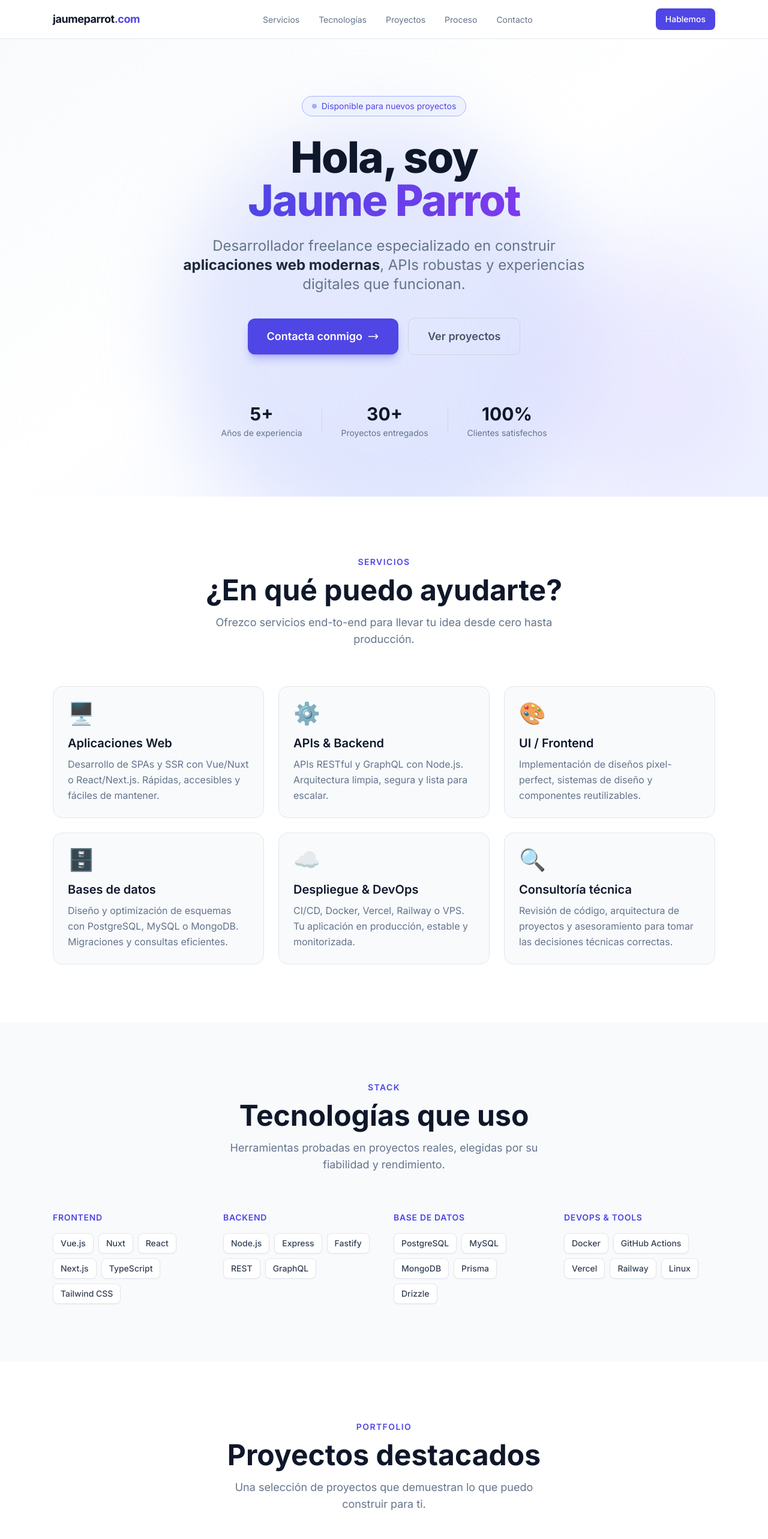
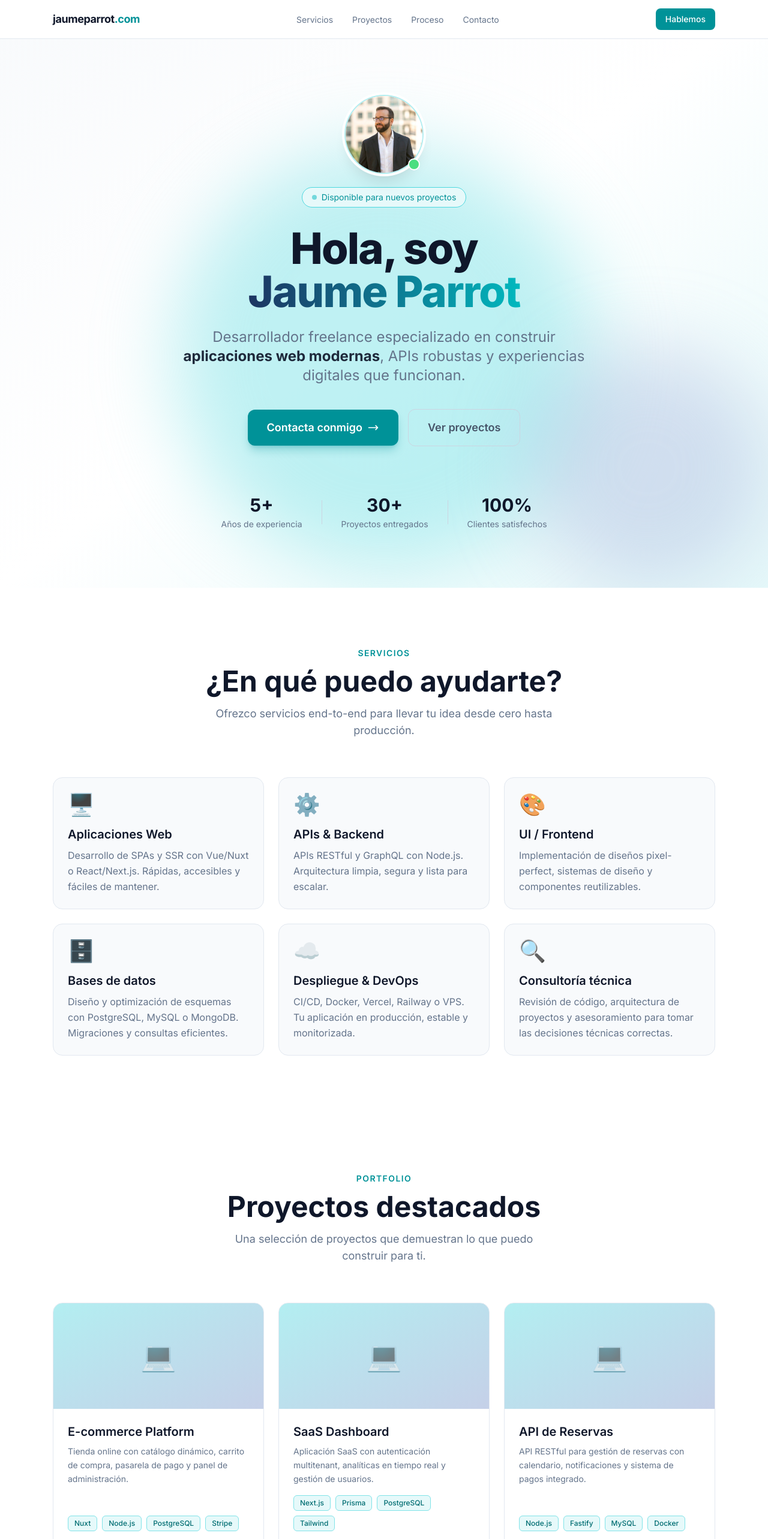
Before and after one commit to paaldigital/jaumeparrot-web, a Nuxt app: page / in a window 1280 px wide. Shown: the top 2566 px of the page at 60% size. Built offline with nearby package versions, Linux system fonts and the light colour scheme.

Commit message:
cambio diseño

```diff
--- a/app/components/AppContact.vue
+++ b/app/components/AppContact.vue
@@ -15,7 +15,7 @@ async function handleSubmit() {
   <section id="contacto" class="bg-white py-24">
     <div class="max-w-3xl mx-auto px-6">
       <div class="text-center mb-12">
-        <span class="text-indigo-600 text-sm font-semibold uppercase tracking-widest">Contacto</span>
+        <span class="text-brand-600 text-sm font-semibold uppercase tracking-widest">Contacto</span>
         <h2 class="mt-3 text-4xl md:text-5xl font-bold text-slate-900">Hablemos de tu proyecto</h2>
         <p class="mt-4 text-slate-500 text-lg">
           Cuéntame qué necesitas y te respondo en menos de 24 h.
@@ -25,7 +25,7 @@ async function handleSubmit() {
       <!-- Success state -->
       <div
         v-if="submitted"
-        class="rounded-2xl bg-indigo-50 border border-indigo-200 p-10 text-center"
+        class="rounded-2xl bg-brand-50 border border-brand-200 p-10 text-center"
       >
         <span class="text-5xl block mb-4">✅</span>
         <h3 class="text-slate-900 font-semibold text-xl mb-2">¡Mensaje recibido!</h3>
@@ -47,7 +47,7 @@ async function handleSubmit() {
               type="text"
               required
               placeholder="Tu nombre"
-              class="w-full rounded-lg bg-white border border-slate-300 focus:border-indigo-500 focus:ring-1 focus:ring-indigo-500 text-slate-900 placeholder-slate-400 px-4 py-3 text-sm outline-none transition"
+              class="w-full rounded-lg bg-white border border-slate-300 focus:border-brand-500 focus:ring-1 focus:ring-brand-500 text-slate-900 placeholder-slate-400 px-4 py-3 text-sm outline-none transition"
             />
           </div>
           <div>
@@ -58,7 +58,7 @@ async function handleSubmit() {
               type="email"
               required
               placeholder="tu@email.com"
-              class="w-full rounded-lg bg-white border border-slate-300 focus:border-indigo-500 focus:ring-1 focus:ring-indigo-500 text-slate-900 placeholder-slate-400 px-4 py-3 text-sm outline-none transition"
+              class="w-full rounded-lg bg-white border border-slate-300 focus:border-brand-500 focus:ring-1 focus:ring-brand-500 text-slate-900 placeholder-slate-400 px-4 py-3 text-sm outline-none transition"
             />
           </div>
         </div>
@@ -71,13 +71,13 @@ async function handleSubmit() {
             rows="5"
             required
             placeholder="Cuéntame sobre tu proyecto, presupuesto aproximado y plazos..."
-            class="w-full rounded-lg bg-white border border-slate-300 focus:border-indigo-500 focus:ring-1 focus:ring-indigo-500 text-slate-900 placeholder-slate-400 px-4 py-3 text-sm outline-none transition resize-none"
+            class="w-full rounded-lg bg-white border border-slate-300 focus:border-brand-500 focus:ring-1 focus:ring-brand-500 text-slate-900 placeholder-slate-400 px-4 py-3 text-sm outline-none transition resize-none"
           />
         </div>
 
         <button
           type="submit"
-          class="w-full inline-flex items-center justify-center gap-2 px-6 py-4 rounded-xl bg-indigo-600 hover:bg-indigo-700 text-white font-semibold text-base transition-colors duration-200 shadow-lg shadow-indigo-600/20"
+          class="w-full inline-flex items-center justify-center gap-2 px-6 py-4 rounded-xl bg-brand-600 hover:bg-brand-700 text-white font-semibold text-base transition-colors duration-200 shadow-lg shadow-brand-600/20"
         >
           Enviar mensaje
           <svg class="w-5 h-5" fill="none" stroke="currentColor" viewBox="0 0 24 24">
@@ -87,13 +87,13 @@ async function handleSubmit() {
       </form>
 
       <div class="mt-8 flex flex-wrap justify-center gap-6 text-slate-400 text-sm">
-        <a href="mailto:hola@jaumeparrot.com" class="hover:text-indigo-400 transition-colors">
+        <a href="mailto:hola@jaumeparrot.com" class="hover:text-brand-400 transition-colors">
           hola@jaumeparrot.com
         </a>
-        <a href="https://github.com/jaumeparrot" target="_blank" rel="noopener" class="hover:text-indigo-400 transition-colors">
+        <a href="https://github.com/jaumeparrot" target="_blank" rel="noopener" class="hover:text-brand-400 transition-colors">
           GitHub
         </a>
-        <a href="https://linkedin.com/in/jaumeparrot" target="_blank" rel="noopener" class="hover:text-indigo-400 transition-colors">
+        <a href="https://linkedin.com/in/jaumeparrot" target="_blank" rel="noopener" class="hover:text-brand-400 transition-colors">
           LinkedIn
         </a>
       </div>
--- a/app/components/AppFooter.vue
+++ b/app/components/AppFooter.vue
@@ -2,7 +2,7 @@
   <footer class="bg-slate-50 border-t border-slate-200 py-8">
     <div class="max-w-6xl mx-auto px-6 flex flex-col sm:flex-row items-center justify-between gap-4 text-slate-400 text-sm">
       <span>© {{ new Date().getFullYear() }} Jaume Parrot. Todos los derechos reservados.</span>
-      <span>Hecho con ❤️ usando <a href="https://nuxt.com" target="_blank" rel="noopener" class="hover:text-indigo-400 transition-colors">Nuxt</a> & Tailwind CSS</span>
+      <span>Hecho con ❤️ usando <a href="https://nuxt.com" target="_blank" rel="noopener" class="hover:text-brand-400 transition-colors">Nuxt</a> & Tailwind CSS</span>
     </div>
   </footer>
 </template>
--- a/app/components/AppHero.vue
+++ b/app/components/AppHero.vue
@@ -1,20 +1,32 @@
 <template>
-  <section class="relative min-h-screen flex items-center justify-center overflow-hidden bg-gradient-to-br from-slate-50 via-white to-indigo-50 pt-16">
+  <section class="relative min-h-screen flex items-center justify-center overflow-hidden bg-gradient-to-br from-slate-50 via-white to-brand-50 pt-16">
     <!-- Gradient background -->
     <div class="absolute inset-0 pointer-events-none">
-      <div class="absolute top-1/4 left-1/2 -translate-x-1/2 w-[700px] h-[700px] bg-indigo-200/50 rounded-full blur-3xl" />
-      <div class="absolute bottom-0 right-0 w-[400px] h-[400px] bg-violet-200/40 rounded-full blur-3xl" />
+      <div class="absolute top-1/4 left-1/2 -translate-x-1/2 w-[700px] h-[700px] bg-brand-200/50 rounded-full blur-3xl" />
+      <div class="absolute bottom-0 right-0 w-[400px] h-[400px] bg-navy-200/40 rounded-full blur-3xl" />
     </div>
 
-    <div class="relative max-w-4xl mx-auto px-6 py-24 text-center">
-      <span class="inline-flex items-center gap-2 px-4 py-1.5 rounded-full border border-indigo-300 bg-indigo-50 text-indigo-600 text-sm mb-8">
-        <span class="w-2 h-2 rounded-full bg-indigo-500 animate-pulse" />
-        Disponible para nuevos proyectos
-      </span>
+    <div class="relative max-w-5xl mx-auto px-6 py-24">
+      <!-- Photo + badge -->
+      <div class="flex flex-col items-center mb-8">
+        <div class="relative mb-6">
+          <img
+            src="/jaume.jpg"
+            alt="Jaume Parrot"
+            class="w-32 h-32 rounded-full object-cover shadow-xl ring-4 ring-white ring-offset-2 ring-offset-brand-100"
+          />
+          <span class="absolute bottom-1 right-1 w-5 h-5 rounded-full bg-green-400 border-2 border-white" title="Disponible" />
+        </div>
+        <span class="inline-flex items-center gap-2 px-4 py-1.5 rounded-full border border-brand-300 bg-brand-50 text-brand-600 text-sm">
+          <span class="w-2 h-2 rounded-full bg-brand-500 animate-pulse" />
+          Disponible para nuevos proyectos
+        </span>
+      </div>
 
+      <div class="text-center">
       <h1 class="text-5xl md:text-7xl font-extrabold text-slate-900 leading-tight tracking-tight mb-6">
         Hola, soy<br />
-        <span class="text-transparent bg-clip-text bg-gradient-to-r from-indigo-600 to-violet-600">
+        <span class="text-transparent bg-clip-text bg-gradient-to-r from-navy-500 to-brand-500">
           Jaume Parrot
         </span>
       </h1>
@@ -28,7 +40,7 @@
       <div class="flex flex-col sm:flex-row items-center justify-center gap-4">
         <a
           href="#contacto"
-          class="w-full sm:w-auto inline-flex items-center justify-center gap-2 px-8 py-4 rounded-xl bg-indigo-600 hover:bg-indigo-500 text-white font-semibold text-lg transition-colors duration-200 shadow-lg shadow-indigo-600/30"
+          class="w-full sm:w-auto inline-flex items-center justify-center gap-2 px-8 py-4 rounded-xl bg-brand-600 hover:bg-brand-500 text-white font-semibold text-lg transition-colors duration-200 shadow-lg shadow-brand-600/30"
         >
           Contacta conmigo
           <svg class="w-5 h-5" fill="none" stroke="currentColor" viewBox="0 0 24 24">
@@ -41,6 +53,7 @@
         >
           Ver proyectos
         </a>
+      </div>
       </div>
 
       <div class="mt-20 flex flex-wrap items-center justify-center gap-8 text-slate-500 text-sm">
--- a/app/components/AppNav.vue
+++ b/app/components/AppNav.vue
@@ -1,7 +1,6 @@
 <script setup lang="ts">
 const links = [
   { label: 'Servicios', href: '#servicios' },
-  { label: 'Tecnologías', href: '#tecnologias' },
   { label: 'Proyectos', href: '#proyectos' },
   { label: 'Proceso', href: '#proceso' },
   { label: 'Contacto', href: '#contacto' },
@@ -14,7 +13,7 @@ const isMenuOpen = ref(false)
   <header class="fixed top-0 inset-x-0 z-50 bg-white/90 backdrop-blur-md border-b border-slate-200">
     <nav class="max-w-6xl mx-auto px-6 h-16 flex items-center justify-between">
       <a href="#" class="text-slate-900 font-bold text-lg tracking-tight">
-        jaumeparrot<span class="text-indigo-600">.com</span>
+        jaumeparrot<span class="text-brand-600">.com</span>
       </a>
 
       <!-- Desktop links -->
@@ -29,7 +28,7 @@ const isMenuOpen = ref(false)
 
       <a
         href="#contacto"
-        class="hidden md:inline-flex items-center px-4 py-2 rounded-lg bg-indigo-600 hover:bg-indigo-700 text-white text-sm font-medium transition-colors duration-200"
+        class="hidden md:inline-flex items-center px-4 py-2 rounded-lg bg-brand-600 hover:bg-brand-700 text-white text-sm font-medium transition-colors duration-200"
       >
         Hablemos
       </a>
@@ -60,7 +59,7 @@ const isMenuOpen = ref(false)
       >{{ link.label }}</a>
       <a
         href="#contacto"
-        class="mt-2 inline-flex justify-center px-4 py-2 rounded-lg bg-indigo-600 hover:bg-indigo-500 text-white text-sm font-medium"
+        class="mt-2 inline-flex justify-center px-4 py-2 rounded-lg bg-brand-600 hover:bg-brand-500 text-white text-sm font-medium"
         @click="isMenuOpen = false"
       >Hablemos</a>
     </div>
--- a/app/components/AppProcess.vue
+++ b/app/components/AppProcess.vue
@@ -27,7 +27,7 @@ const steps = [
   <section id="proceso" class="bg-slate-50 py-24">
     <div class="max-w-6xl mx-auto px-6">
       <div class="text-center mb-16">
-        <span class="text-indigo-600 text-sm font-semibold uppercase tracking-widest">Proceso</span>
+        <span class="text-brand-600 text-sm font-semibold uppercase tracking-widest">Proceso</span>
         <h2 class="mt-3 text-4xl md:text-5xl font-bold text-slate-900">¿Cómo trabajo?</h2>
         <p class="mt-4 text-slate-500 text-lg max-w-xl mx-auto">
           Un proceso transparente para que sepas exactamente qué esperar en cada fase.
--- a/app/components/AppProjects.vue
+++ b/app/components/AppProjects.vue
@@ -25,7 +25,7 @@ const projects = [
   <section id="proyectos" class="bg-white py-24">
     <div class="max-w-6xl mx-auto px-6">
       <div class="text-center mb-16">
-        <span class="text-indigo-600 text-sm font-semibold uppercase tracking-widest">Portfolio</span>
+        <span class="text-brand-600 text-sm font-semibold uppercase tracking-widest">Portfolio</span>
         <h2 class="mt-3 text-4xl md:text-5xl font-bold text-slate-900">Proyectos destacados</h2>
         <p class="mt-4 text-slate-500 text-lg max-w-xl mx-auto">
           Una selección de proyectos que demuestran lo que puedo construir para ti.
@@ -36,10 +36,10 @@ const projects = [
         <article
           v-for="project in projects"
           :key="project.title"
-          class="group flex flex-col rounded-2xl bg-white border border-slate-200 hover:border-indigo-300 hover:shadow-lg overflow-hidden transition-all duration-300"
+          class="group flex flex-col rounded-2xl bg-white border border-slate-200 hover:border-brand-300 hover:shadow-lg overflow-hidden transition-all duration-300"
         >
           <!-- Placeholder image -->
-          <div class="h-44 bg-gradient-to-br from-indigo-100 to-violet-100 flex items-center justify-center">
+          <div class="h-44 bg-gradient-to-br from-brand-100 to-navy-100 flex items-center justify-center">
             <span class="text-5xl opacity-60">💻</span>
           </div>
 
@@ -51,13 +51,13 @@ const projects = [
               <span
                 v-for="tag in project.stack"
                 :key="tag"
-                class="px-2.5 py-1 rounded-md bg-indigo-50 border border-indigo-200 text-indigo-700 text-xs font-medium"
+                class="px-2.5 py-1 rounded-md bg-brand-50 border border-brand-200 text-brand-700 text-xs font-medium"
               >{{ tag }}</span>
             </div>
 
             <a
               :href="project.url"
-              class="inline-flex items-center gap-1.5 text-sm text-indigo-600 hover:text-indigo-800 font-medium transition-colors"
+              class="inline-flex items-center gap-1.5 text-sm text-brand-600 hover:text-brand-700 font-medium transition-colors"
             >
               Ver proyecto
               <svg class="w-4 h-4" fill="none" stroke="currentColor" viewBox="0 0 24 24">
--- a/app/components/AppServices.vue
+++ b/app/components/AppServices.vue
@@ -37,7 +37,7 @@ const services = [
   <section id="servicios" class="bg-white py-24">
     <div class="max-w-6xl mx-auto px-6">
       <div class="text-center mb-16">
-        <span class="text-indigo-600 text-sm font-semibold uppercase tracking-widest">Servicios</span>
+        <span class="text-brand-600 text-sm font-semibold uppercase tracking-widest">Servicios</span>
         <h2 class="mt-3 text-4xl md:text-5xl font-bold text-slate-900">¿En qué puedo ayudarte?</h2>
         <p class="mt-4 text-slate-500 text-lg max-w-xl mx-auto">
           Ofrezco servicios end-to-end para llevar tu idea desde cero hasta producción.
@@ -48,7 +48,7 @@ const services = [
         <div
           v-for="service in services"
           :key="service.title"
-          class="group p-6 rounded-2xl bg-slate-50 border border-slate-200 hover:border-indigo-300 hover:bg-white hover:shadow-md transition-all duration-300"
+          class="group p-6 rounded-2xl bg-slate-50 border border-slate-200 hover:border-brand-300 hover:bg-white hover:shadow-md transition-all duration-300"
         >
           <span class="text-4xl mb-4 block">{{ service.icon }}</span>
           <h3 class="text-slate-900 font-semibold text-xl mb-2">{{ service.title }}</h3>
--- a/app/components/AppTech.vue
+++ /dev/null
@@ -1,49 +0,0 @@
-<script setup lang="ts">
-const categories = [
-  {
-    label: 'Frontend',
-    techs: ['Vue.js', 'Nuxt', 'React', 'Next.js', 'TypeScript', 'Tailwind CSS'],
-  },
-  {
-    label: 'Backend',
-    techs: ['Node.js', 'Express', 'Fastify', 'REST', 'GraphQL'],
-  },
-  {
-    label: 'Base de datos',
-    techs: ['PostgreSQL', 'MySQL', 'MongoDB', 'Prisma', 'Drizzle'],
-  },
-  {
-    label: 'DevOps & Tools',
-    techs: ['Docker', 'GitHub Actions', 'Vercel', 'Railway', 'Linux'],
-  },
-]
-</script>
-
-<template>
-  <section id="tecnologias" class="bg-slate-50 py-24">
-    <div class="max-w-6xl mx-auto px-6">
-      <div class="text-center mb-16">
-        <span class="text-indigo-600 text-sm font-semibold uppercase tracking-widest">Stack</span>
-        <h2 class="mt-3 text-4xl md:text-5xl font-bold text-slate-900">Tecnologías que uso</h2>
-        <p class="mt-4 text-slate-500 text-lg max-w-xl mx-auto">
-          Herramientas probadas en proyectos reales, elegidas por su fiabilidad y rendimiento.
-        </p>
-      </div>
-
-      <div class="grid grid-cols-1 sm:grid-cols-2 lg:grid-cols-4 gap-8">
-        <div v-for="cat in categories" :key="cat.label">
-          <h3 class="text-indigo-600 text-sm font-semibold uppercase tracking-wider mb-4">{{ cat.label }}</h3>
-          <ul class="flex flex-wrap gap-2">
-            <li
-              v-for="tech in cat.techs"
-              :key="tech"
-              class="px-3 py-1.5 rounded-lg bg-white border border-slate-200 text-slate-700 text-sm font-medium shadow-sm"
-            >
-              {{ tech }}
-            </li>
-          </ul>
-        </div>
-      </div>
-    </div>
-  </section>
-</template>
--- a/app/pages/index.vue
+++ b/app/pages/index.vue
@@ -15,7 +15,6 @@ useSeoMeta({
     <main>
       <AppHero />
       <AppServices />
-      <AppTech />
       <AppProjects />
       <AppProcess />
       <AppContact />
--- a/tailwind.config.js
+++ b/tailwind.config.js
@@ -6,6 +6,34 @@ export default {
       fontFamily: {
         sans: ['Inter', 'ui-sans-serif', 'system-ui', 'sans-serif'],
       },
+      colors: {
+        // Teal accent — PaalDigital "Digital" / D color (#00B8BE)
+        brand: {
+          50:  '#e6f9fa',
+          100: '#b3eef1',
+          200: '#80e3e8',
+          300: '#4dd8df',
+          400: '#26cdd6',
+          500: '#00b8be',
+          600: '#009298',
+          700: '#006d72',
+          800: '#00484c',
+          900: '#002326',
+        },
+        // Navy blue — PaalDigital "Paal" / P color (#1D3461)
+        navy: {
+          50:  '#e8edf5',
+          100: '#c5d0e8',
+          200: '#a2b3db',
+          300: '#7f96ce',
+          400: '#5c79c1',
+          500: '#1d3461',
+          600: '#172a4e',
+          700: '#111f3a',
+          800: '#0c1427',
+          900: '#060a14',
+        },
+      },
     },
   },
   plugins: [],
```
Also changed, not shown: public/jaume.jpg (added), 1 other file (tests, documents, lock files or other folders).
